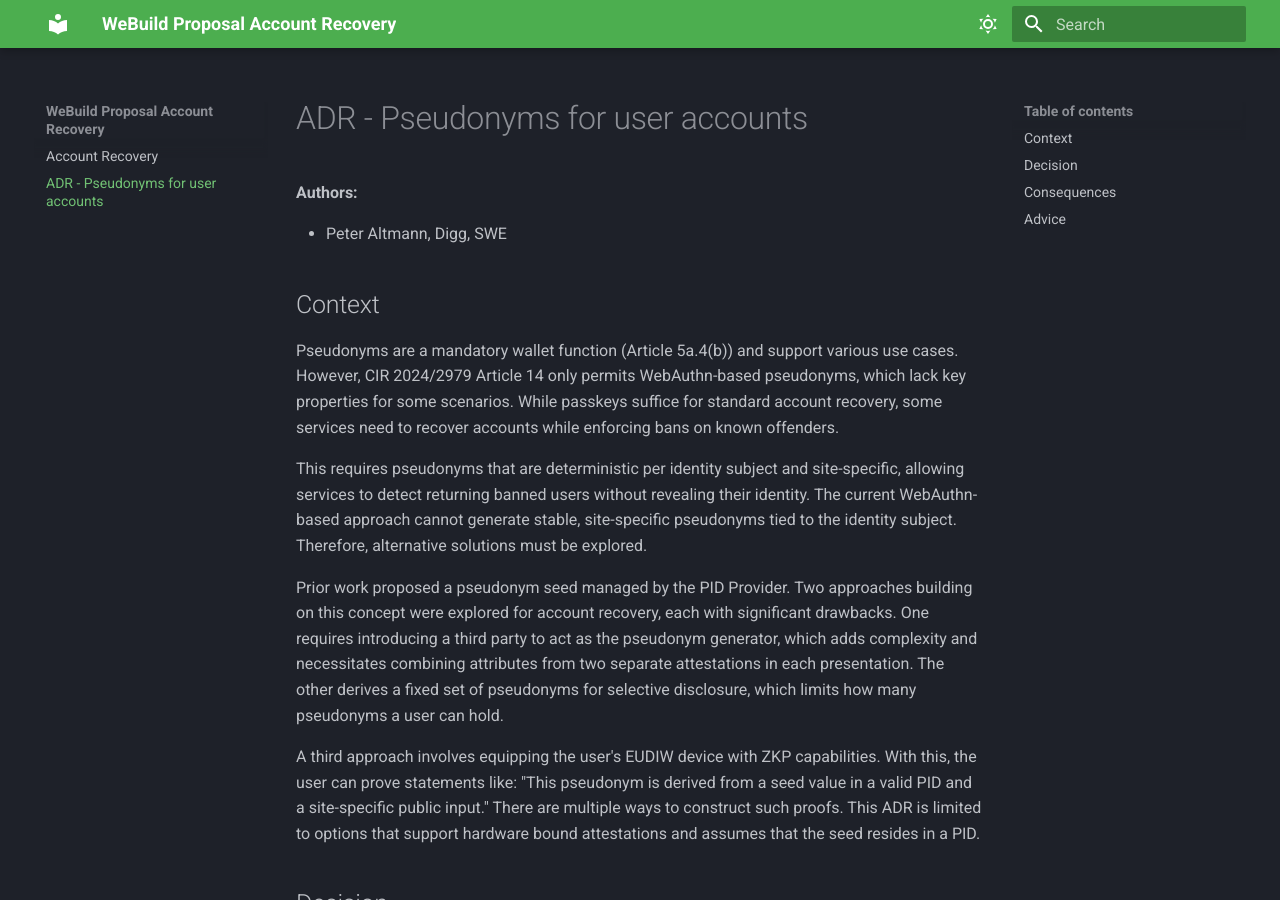
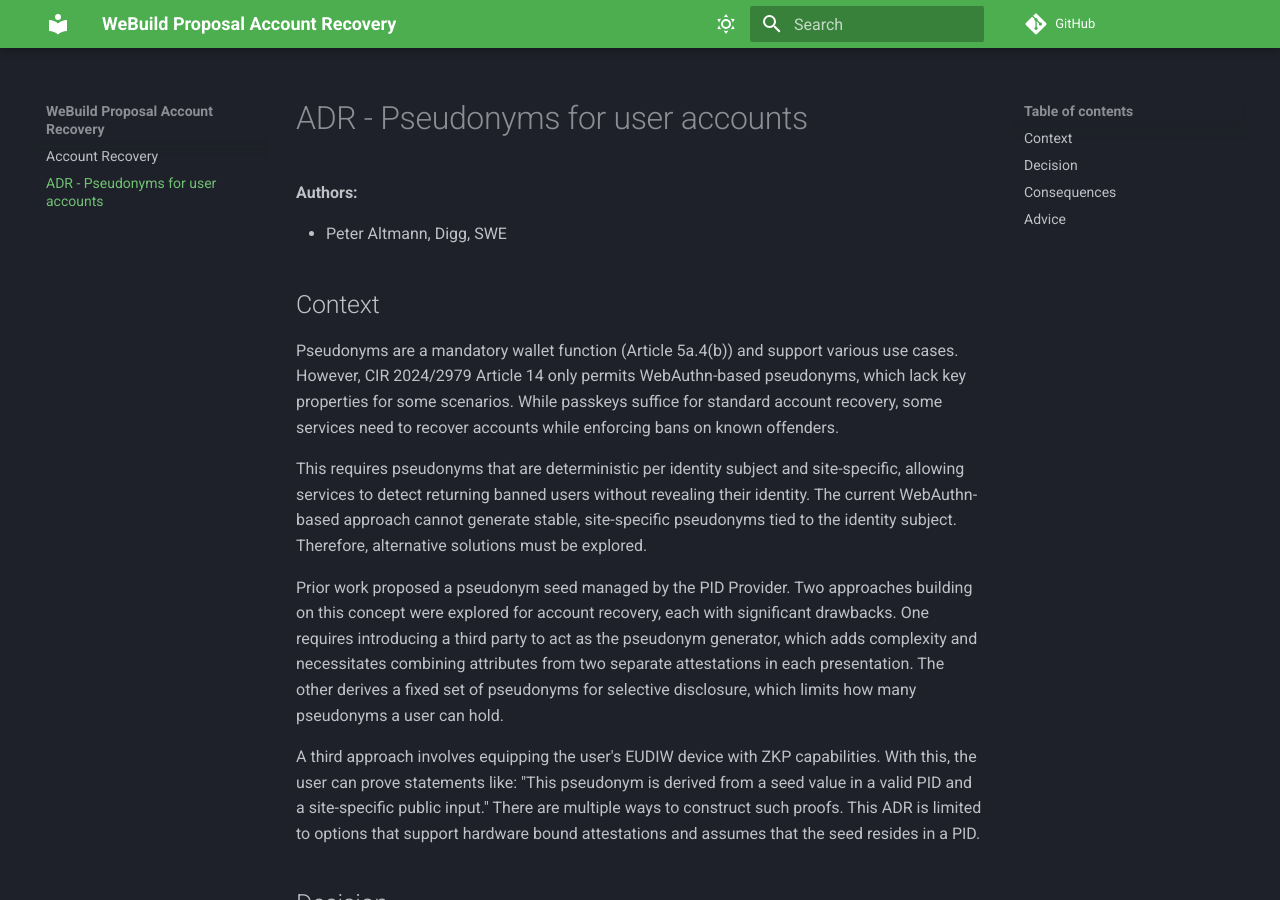
Before and after one commit to AltmannPeter/webuild-account-recovery, an MkDocs documentation site: the page built from docs/ar-pseudonyms.md, in a window 1280 px wide and 900 px high. Built offline with MkDocs 1.6.1 and Material for MkDocs 9.7.7, drawn with Linux system fonts in a browser that asks for light colours; comment, search, counter and statistics services are not loaded.

Commit message:
updated repo url

```diff
--- a/mkdocs.yml
+++ b/mkdocs.yml
@@ -1,5 +1,6 @@
 site_name: WeBuild Proposal Account Recovery
-site_url: https://sitename.example
+site_url: https://altmannpeter.github.io/webuild-account-recovery/
+repo_url: https://github.com/AltmannPeter/webuild-account-recovery
 theme:
   name: material
   palette:
```
